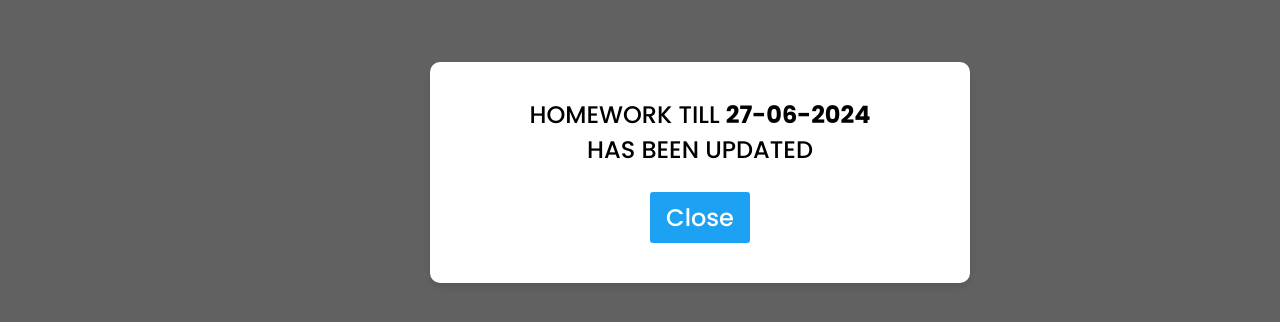
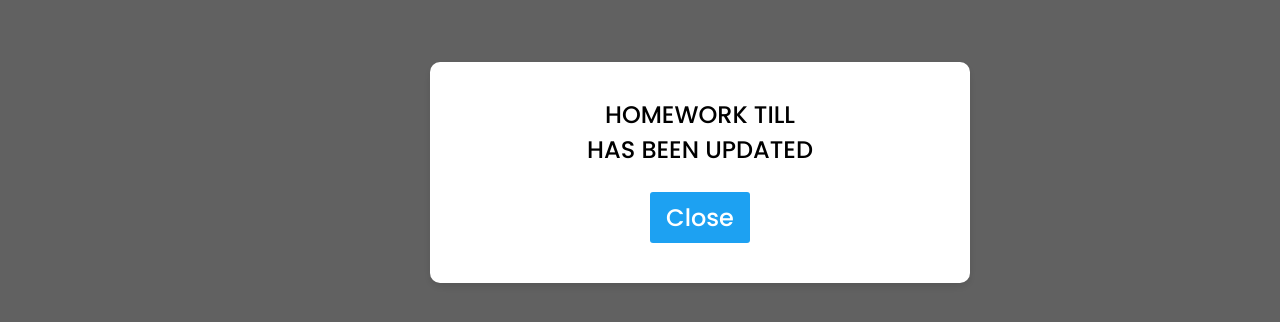
Before and after one commit to th3-w41k3r5/praveen-hw, a website: page public/index.html in a window 1280 px wide. Shown: the part 188-510 px from the top of the page. Drawn offline with Linux system fonts and the light colour scheme; no server answers.

```diff
--- a/public/index.html
+++ b/public/index.html
@@ -17,7 +17,7 @@
 <body>
     <div id="intro-modal" class="modal">
         <div class="modal-content">
-            <p>HOMEWORK TILL <strong id="latest-date">27-06-2024</strong></p>
+            <p>HOMEWORK TILL <strong id="latest-date"></strong></p>
             <p>HAS BEEN UPDATED</p>
             <button class="close-button" onclick="closeModal()">Close</button>
         </div>
```
